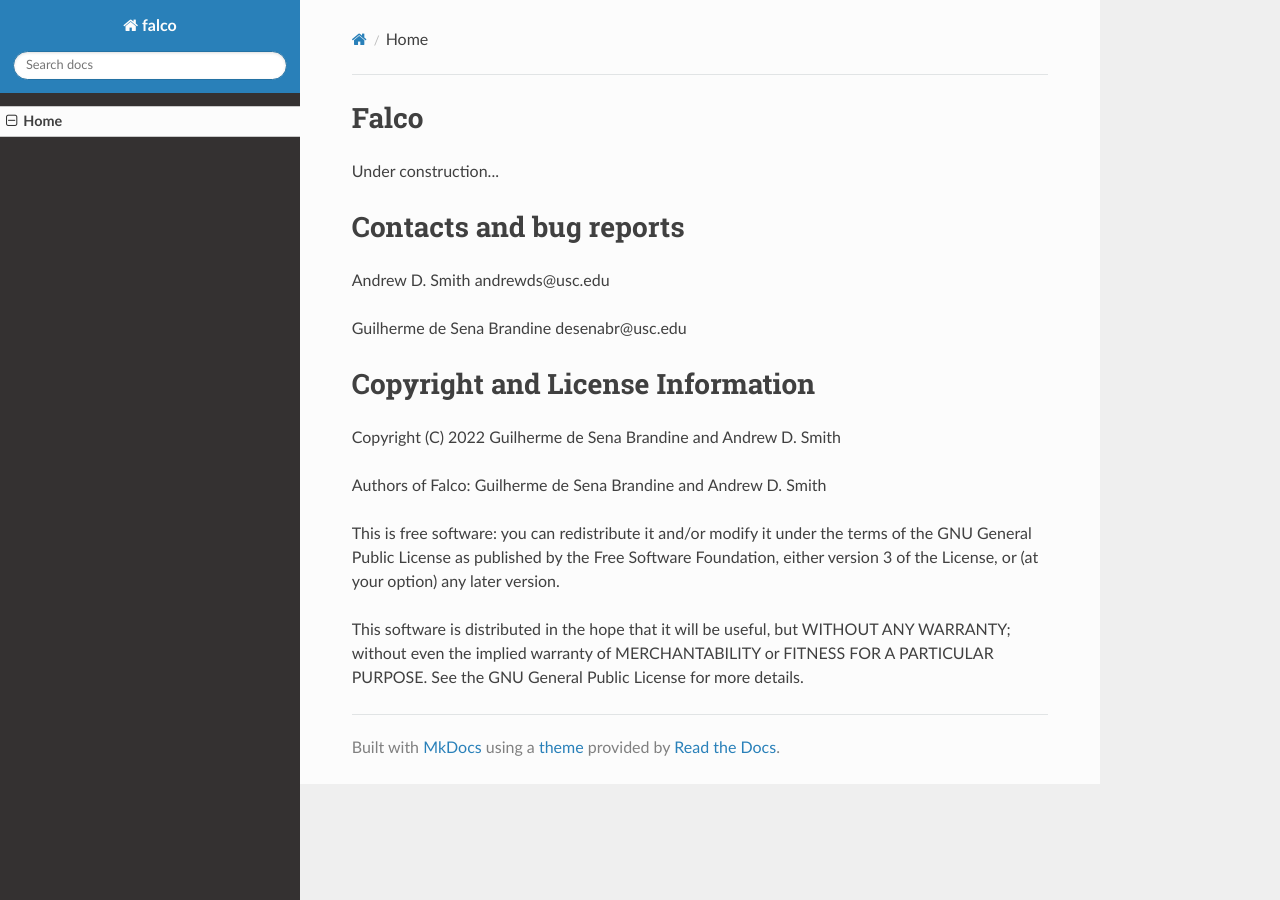
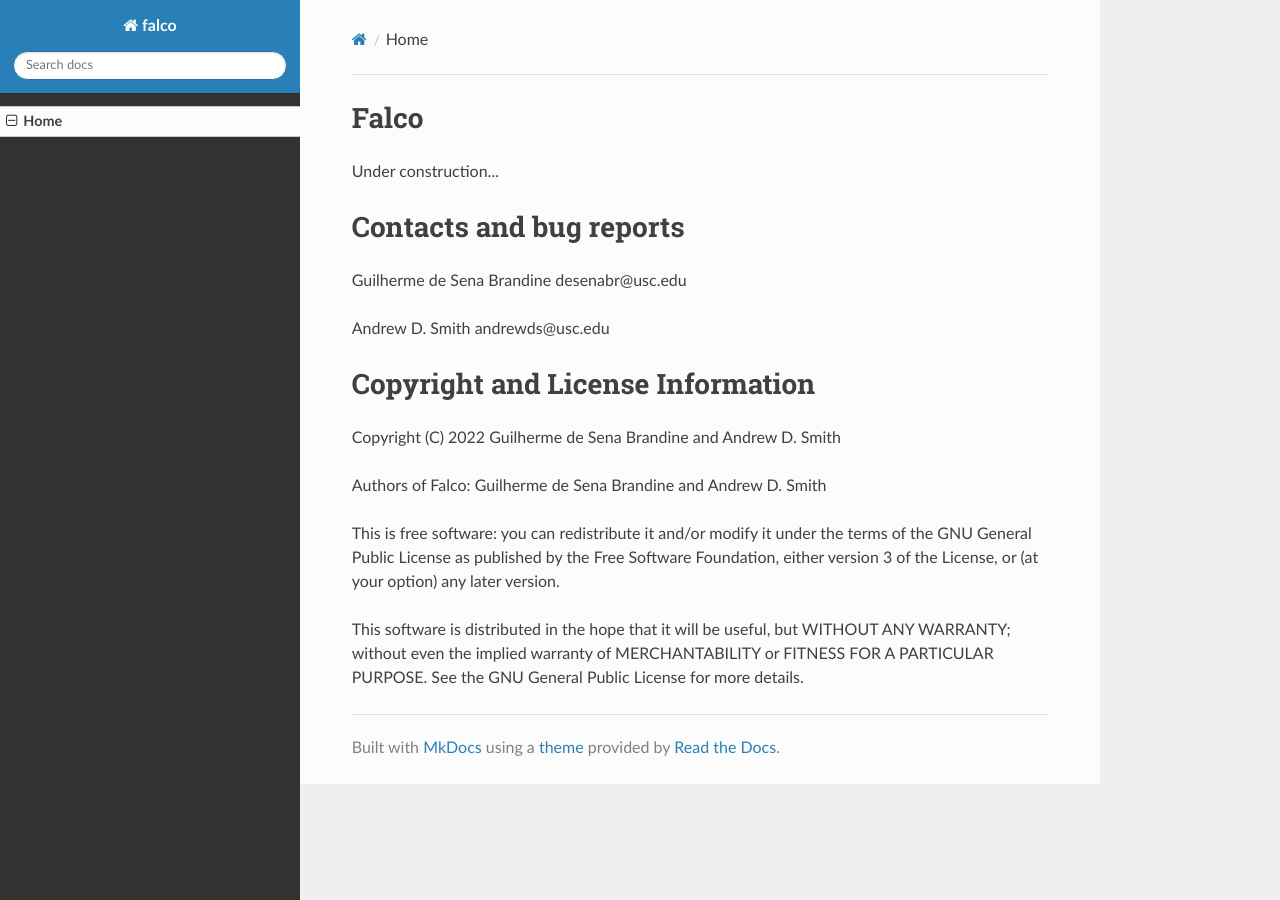
Before and after one commit to smithlabcode/falco, an MkDocs documentation site: the page built from documentation/docs/index.md, in a window 1280 px wide. Built offline with MkDocs 1.6.1, drawn with Linux system fonts in a browser that asks for light colours; nearby versions of some CDN libraries.

Commit message:
Fixing order of names so Gui is asked first

```diff
--- a/documentation/docs/index.md
+++ b/documentation/docs/index.md
@@ -6,11 +6,11 @@ Under construction...
 Contacts and bug reports
 ========================
 
+Guilherme de Sena Brandine
+desenabr@usc.edu
+
 Andrew D. Smith
 andrewds@usc.edu
-
-Guilherme de Sena Brandine
-desenabr@usc.edu
 
 Copyright and License Information
 =================================
```
